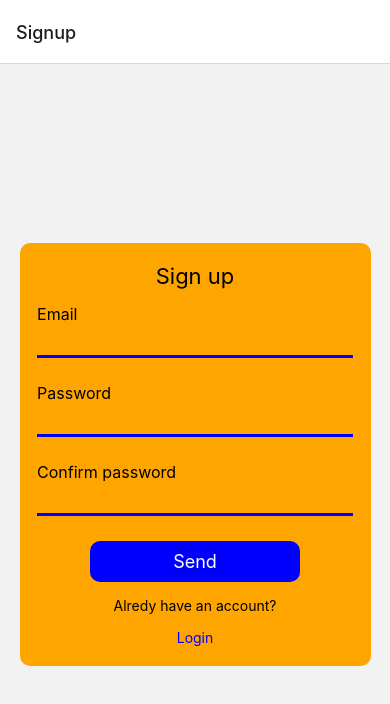
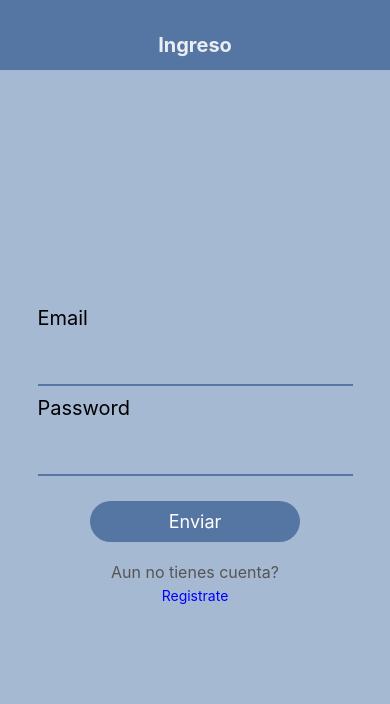
Before and after one commit to agustinhahn/SolutionIt, a React Native app: screen /Grillas in a window 390 px wide. Shown: the top 704 px of the page. Built offline with nearby package versions, Linux system fonts and the light colour scheme.

Commit message:
sumando estilos login y grillas

```diff
--- a/src/components/AcordeonGrillas.js
+++ b/src/components/AcordeonGrillas.js
@@ -1,12 +1,13 @@
 import { View, Text, TouchableOpacity, StyleSheet, Button, Pressable } from 'react-native';
 import Collapsible from 'react-native-collapsible';
 import { useEffect, useState } from 'react';
-import {estadoTarea} from "../features/itSlice"
+import { estadoTarea } from "../features/itSlice"
 import { useDispatch } from 'react-redux'
 import { useSelector } from 'react-redux'
 import Loader from './Loader';
+import { colors } from "../global/colors"
 
-const Acordeon = ({ trabajo, navigation, route , arrayUsado}) => {
+const Acordeon = ({ trabajo, navigation, route, arrayUsado }) => {
 
     const dispatch = useDispatch()
     const trabajosPendientes = useSelector(state => state.it.value.tareasPendientes)
@@ -16,7 +17,7 @@ const Acordeon = ({ trabajo, navigation, route , arrayUsado}) => {
     const toggleCollapse = () => {
         setIsCollapsed(!isCollapsed);
     };
-    if(!trabajo) return <Loader />
+    if (!trabajo) return <Loader />
     return (
         <View style={styles.container}>
             <TouchableOpacity onPress={toggleCollapse} style={styles.header}>
@@ -28,14 +29,14 @@ const Acordeon = ({ trabajo, navigation, route , arrayUsado}) => {
                         <View style={styles.actionsContainer}>
                             <Pressable
                                 style={styles.terminadoButton}
-                            onPress={() => navigation.navigate('FinInstalacion',{idTarea: trabajo.id})}
+                                onPress={() => navigation.navigate('FinInstalacion', { idTarea: trabajo.id })}
                             >
                                 <Text style={styles.actionButtonText}>TERMINADO</Text>
                             </Pressable>
                             <Pressable
                                 style={styles.suspendidoButton}
-                            onPress={()=>{
-                            dispatch(estadoTarea({ idTarea: trabajo.id}))
+                                onPress={() => {
+                                    dispatch(estadoTarea({ idTarea: trabajo.id }))
                                     navigation.navigate('TareaFinalizada')
                                 }}
                             >
@@ -46,15 +47,40 @@ const Acordeon = ({ trabajo, navigation, route , arrayUsado}) => {
                         null
                 }
                 <View style={styles.content}>
-                    <Text style={styles.infoText}>Numero de cliente: {trabajo.numero_cliente}</Text>
-                    <Text style={styles.infoText}>Titular: {trabajo.titular}</Text>
-                    <Text style={styles.infoText}>Direccion: {trabajo.direccion}</Text>
-                    <Text style={styles.infoText}>Telefono: {trabajo.telefono}</Text>
-                    <Text style={styles.infoText}>Cobrar: {trabajo.costo}</Text>
-                    <Text style={styles.infoText}>Direccion IP/Precinto: {trabajo.direccion_ip_precinto}</Text>
-                    <Text style={styles.infoText}>Accesspoint/Caja: {trabajo.accesspoint_caja}</Text>
-                    <Text style={styles.infoText}>Info adicional: {trabajo.info_adicional}</Text>
+                    <View style={styles.infoRow}>
+                        <Text style={styles.infoTitle}>Número de cliente: </Text>
+                        <Text style={styles.infoText}>{trabajo.numero_cliente}</Text>
                     </View>
+                    <View style={styles.infoRow}>
+                        <Text style={styles.infoTitle}>Titular: </Text>
+                        <Text style={styles.infoText}>{trabajo.titular}</Text>
+                    </View>
+                    <View style={styles.infoRow}>
+                        <Text style={styles.infoTitle}>Dirección: </Text>
+                        <Text style={styles.infoText}>{trabajo.direccion}</Text>
+                    </View>
+                    <View style={styles.infoRow}>
+                        <Text style={styles.infoTitle}>Teléfono: </Text>
+                        <Text style={styles.infoText}>{trabajo.telefono}</Text>
+                    </View>
+                    <View style={styles.infoRow}>
+                        <Text style={styles.infoTitle}>Cobrar: </Text>
+                        <Text style={styles.infoText}>{trabajo.costo}</Text>
+                    </View>
+                    <View style={styles.infoRow}>
+                        <Text style={styles.infoTitle}>Dirección IP/Precinto: </Text>
+                        <Text style={styles.infoText}>{trabajo.direccion_ip_precinto}</Text>
+                    </View>
+                    <View style={styles.infoRow}>
+                        <Text style={styles.infoTitle}>Accesspoint/Caja: </Text>
+                        <Text style={styles.infoText}>{trabajo.accesspoint_caja}</Text>
+                    </View>
+                    <View style={styles.infoRow}>
+                        <Text style={styles.infoTitle}>Info adicional: </Text>
+                        <Text style={styles.infoText}>{trabajo.info_adicional}</Text>
+                    </View>
+                </View>
+
             </Collapsible>
         </View>
     );
@@ -74,12 +100,12 @@ const styles = StyleSheet.create({
     },
     header: {
         padding: 16,
-        backgroundColor: '#3498DB',
+        backgroundColor: colors.blue9,
         justifyContent: 'center',
         alignItems: 'center',
     },
     title: {
-        color: '#FFFFFF',
+        color: colors.blue1,
         fontSize: 18,
         fontWeight: 'bold',
     },
@@ -87,6 +113,7 @@ const styles = StyleSheet.create({
         flexDirection: 'row',
         justifyContent: 'space-around',
         paddingVertical: 8,
+        backgroundColor: colors.blue3
     },
     suspendidoButton: {
         flex: 1,
@@ -94,7 +121,7 @@ const styles = StyleSheet.create({
         borderRadius: 8,
         marginHorizontal: 8,
         alignItems: 'center',
-        backgroundColor: 'orange',
+        backgroundColor: colors.blue7,
     },
     terminadoButton: {
         flex: 1,
@@ -102,18 +129,28 @@ const styles = StyleSheet.create({
         borderRadius: 8,
         marginHorizontal: 8,
         alignItems: 'center',
-        backgroundColor: '#4CAF50',
+        backgroundColor: colors.blue7,
     },
     actionButtonText: {
         color: '#FFFFFF',
-        fontSize: 16,
+        fontSize: 12,
         fontWeight: 'bold',
     },
     content: {
         padding: 16,
+        backgroundColor: colors.blue3
     },
     infoText: {
         marginBottom: 8,
         fontSize: 16,
     },
+    infoTitle: {
+        marginBottom: 4,
+        fontSize: 16,
+        fontWeight: 'bold',
+    },
+    infoRow: {
+        flexDirection: 'row',
+        marginBottom: 6,
+    }
 });
--- a/src/components/Header.js
+++ b/src/components/Header.js
@@ -1,5 +1,5 @@
 import { View, Text, StyleSheet } from 'react-native'
-import React from 'react'
+import {colors} from "../global/colors"
 
 const Header = ({title}) => {
     return (
@@ -13,16 +13,17 @@ export default Header
 
 const styles = StyleSheet.create({
     container: {
-        backgroundColor: '#3498DB',
+        backgroundColor: colors.blue6,
         width: '100%',
-        height: 80,
+        height: 70,
         justifyContent: 'center',
         alignItems: 'center',
         elevation: 4,
     },
     text: {
-        fontSize: 24,
+        fontSize: 20,
         fontWeight: 'bold',
-        color: '#FFFFFF',
+        color: colors.blue2,
+        paddingTop:20
     },
 });
--- a/src/components/InputForm.js
+++ b/src/components/InputForm.js
@@ -1,5 +1,5 @@
 import { StyleSheet, Text, View, TextInput } from 'react-native'
-
+import {colors} from "../global/colors"
 
 const InputForm = ({ label, value, onChangeText, isSecure, error }) => {
 
@@ -25,17 +25,18 @@ const styles = StyleSheet.create({
     input: {
         width: "90%",
         borderWidth: 0,
-        borderBottomWidth: 3,
-        borderBottomColor: "blue",
-        padding: 2,
-        fontSize: 14,
+        borderBottomWidth: 2,
+        borderBottomColor: colors.blue6,
+        paddingTop: 10,
+        paddingBottom: 10,
+        fontSize: 20,
         marginHorizontal: "5%",
         marginVertical: 10
     },
     titleInput: {
         width: "90%",
         marginHorizontal: "5%",
-        fontSize: 16,
+        fontSize: 20,
     },
     error: {
         fontSize: 16,
--- a/src/components/SubmitButton.js
+++ b/src/components/SubmitButton.js
@@ -1,5 +1,5 @@
 import { StyleSheet, Text, Pressable } from 'react-native'
-
+import {colors} from "../global/colors"
 
 const SubmitButton = ({ title, onPress }) => {
 
@@ -17,10 +17,11 @@ export default SubmitButton
 const styles = StyleSheet.create({
     button: {
         width: "60%",
-        backgroundColor: "blue",
+        margin:  15,
+        backgroundColor: colors.blue6,
         padding: 10,
-        alignItems: "enter",
-        borderRadius: 10
+        alignItems: "center",
+        borderRadius: 30,
     },
     text: {
         textAlign: "center",
--- /dev/null
+++ b/src/global/colors.js
@@ -0,0 +1,17 @@
+export const colors = {
+    blue1:"#f5f7fa",
+    blue2:"#eaedf4",
+    blue3:"#d0d9e7",
+    blue4:"#a6b9d3",
+    blue5:"#7693ba",
+    blue6:"#5576a2",
+    blue7:"#415e88",
+    blue8:"#364c6e",
+    blue9:"#30425c",
+    green1:"#4d9a52",
+    green2:"#4d9a52",
+    green3:"#3c7d40",
+    gray1: "#7a877b",
+    gray2: "#606c62",
+    gray3: "#4b564d"
+}
--- a/src/navigation/AuthStack.js
+++ b/src/navigation/AuthStack.js
@@ -1,6 +1,8 @@
 import { createNativeStackNavigator } from '@react-navigation/native-stack'
 import Signup from '../screens/Signup'
 import Login from '../screens/Login'
+import Header from '../components/Header'
+import { colors } from '../global/colors'
 
 
 const Stack = createNativeStackNavigator()
@@ -8,17 +10,18 @@ const Stack = createNativeStackNavigator()
 const AuthStack = () => {
     return (
         <Stack.Navigator
-            initialRouteName='Signup'
-            screenOptions={
-                ({ route }) => {
-                    return {
-                        // header: () => <Header title="Bienvenido" />
-                    }
+            initialRouteName='Login'
+            screenOptions={({ route }) => {
+                return {
+                    header: () => <Header title={
+                                        route.name === "Login" ? "Ingreso" :
+                                        route.name === "Signup" ?  "Registro": null
+                    } />
                 }
-            }
+            }}
         >
+            <Stack.Screen name="Login" component={Login} />
             <Stack.Screen name="Signup" component={Signup} />
-            <Stack.Screen name="Login" component={Login} />
         </Stack.Navigator>
     )
 }
--- a/src/screens/Grillas.js
+++ b/src/screens/Grillas.js
@@ -6,6 +6,7 @@ import { useEffect } from 'react'
 import { setProducts, setTareasPendientes, setTareasFinalizadas } from '../features/itSlice'
 import { useGetStockQuery , useGetTareasFinalizadasQuery} from '../app/services/itServices'
 import Loader from '../components/Loader'
+import {colors} from "../global/colors"
 
 
 
@@ -82,7 +83,8 @@ const styles = StyleSheet.create({
     container: {
         flex: 1,
         width: '100%',
-        zIndex: 1
+        zIndex: 1,
+        backgroundColor: colors.blue4
     },
     buttonContainer: {
         flexDirection: 'row',
@@ -109,7 +111,7 @@ const styles = StyleSheet.create({
         marginHorizontal: 5,
     },
     buttonText: {
-        color: '#fff',
+        color: colors.blue1,
         textAlign: 'center',
     },
     centeredContainer: {
--- a/src/screens/Login.js
+++ b/src/screens/Login.js
@@ -5,6 +5,7 @@ import SubmitButton from '../components/SubmitButton'
 import { useLoginMutation } from '../app/services/auth'
 import { useDispatch } from 'react-redux'
 import { setUser } from '../features/auth/authSlice'
+import {colors} from "../global/colors"
 
 
 
@@ -25,9 +26,8 @@ const Login = ({ navigation }) => {
         triggerLogin({ email, password })
     }
     return (
-        <View style={styles.main}>
             <View style={styles.container}>
-                <Text style={styles.title} >Login to start</Text>
+                {/* <Text style={styles.title} >Ingresar</Text> */}
                 <InputForm
                     label="Email"
                     value={email}
@@ -42,13 +42,12 @@ const Login = ({ navigation }) => {
                     isSecure={true}
                     error=""
                 />
-                <SubmitButton onPress={onSubmit} title="Send" />
-                <Text style={styles.sub}>Not have an account?</Text>
+                <SubmitButton onPress={onSubmit} title="Enviar" />
+                <Text style={styles.sub}>Aun no tienes cuenta?</Text>
                 <Pressable onPress={() => navigation.navigate("Signup")} >
-                    <Text style={styles.subLink}>Sign up</Text>
+                    <Text style={styles.subLink}>Registrate</Text>
                 </Pressable>
             </View>
-        </View>
     )
 }
 
@@ -57,28 +56,36 @@ export default Login
 
 
 const styles = StyleSheet.create({
-    main: {
+    container: {
         flex: 1,
-        justifyContent: "center",
-        alignItems: "center"
-    },
-    container: {
-        width: "90%",
-        backgroundColor: "orange",
-        gap: 15,
-        borderRadius: 10,
+        padding: 20,
+        backgroundColor: colors.blue4,
         justifyContent: "center",
         alignItems: "center",
-        paddingVertical: 20
+        paddingVertical: 20,
+        shadowColor: "#000",
+        shadowOffset: {
+            width: 0,
+            height: 2,
+        },
+        shadowOpacity: 0.25,
+        shadowRadius: 3.84,
+        elevation: 5,
     },
     title: {
-        fontSize: 22,
+        fontSize: 24,
+        fontWeight: "bold",
+        color: "#333", // Cambiar el color del texto,
+        margin:20
     },
     sub: {
-        fontSize: 14,
+        fontSize: 16,
+        color: "#555", // Cambiar el color del texto
+        marginTop: 5,
     },
     subLink: {
         fontSize: 14,
-        color: "blue"
+        color: "blue",
+        margin: 5
     }
 })
--- a/src/screens/Signup.js
+++ b/src/screens/Signup.js
@@ -6,6 +6,7 @@ import { setUser } from '../features/auth/authSlice'
 import {signupSchema} from "../validations/signupSchema"
 import SubmitButton from '../components/SubmitButton'
 import InputForm from '../components/InputForm'
+import { colors } from '../global/colors'
 
 const Signup = ({ navigation }) => {
     const dispatch = useDispatch()
@@ -50,9 +51,9 @@ const Signup = ({ navigation }) => {
 
 
     return (
-        <View style={styles.main}>
+
             <View style={styles.container}>
-                <Text style={styles.title} >Sign up</Text>
+                {/* <Text style={styles.title}>Registrate</Text> */}
                 <InputForm
                     label="Email"
                     value={email}
@@ -61,28 +62,27 @@ const Signup = ({ navigation }) => {
                     error={emailError}
                 />
                 <InputForm
-                    label="Password"
+                    label="clave"
                     value={password}
                     onChangeText={(t) => setPassword(t)}
                     isSecure={true}
                     error={passwordError}
                 />
                 <InputForm
-                    label="Confirm password"
+                    label="Confirmar clave"
                     value={confirmPassword}
                     onChangeText={(t) => setConfirmPassword(t)}
                     isSecure={true}
                     error={confirmPasswordError}
-
                 />
-                <SubmitButton title="Send" onPress={onSubmit}
+                <SubmitButton title="Enviar" onPress={onSubmit}
                 />
-                <Text style={styles.sub}>Alredy have an account?</Text>
+                <Text style={styles.sub}>Ya tienes cuenta ?</Text>
                 <Pressable onPress={() => navigation.navigate("Login")}>
                     <Text style={styles.subLink}>Login</Text>
                 </Pressable>
             </View>
-        </View>
+
     )
 }
 
@@ -91,28 +91,36 @@ export default Signup
 
 
 const styles = StyleSheet.create({
-    main: {
+    container: {
         flex: 1,
-        justifyContent: "center",
-        alignItems: "center"
-    },
-    container: {
-        width: "90%",
-        backgroundColor: "orange",
-        gap: 15,
-        borderRadius: 10,
+        padding: 20,
+        backgroundColor: colors.blue4,
         justifyContent: "center",
         alignItems: "center",
-        paddingVertical: 20
+        paddingVertical: 20,
+        shadowColor: "#000",
+        shadowOffset: {
+            width: 0,
+            height: 2,
+        },
+        shadowOpacity: 0.25,
+        shadowRadius: 3.84,
+        elevation: 5,
     },
     title: {
-        fontSize: 22,
+        fontSize: 24,
+        fontWeight: "bold",
+        color: "#333", // Cambiar el color del texto,
+        margin: 20,
     },
     sub: {
-        fontSize: 14,
+        fontSize: 16,
+        color: "#555", // Cambiar el color del texto
+        marginTop: 5,
     },
     subLink: {
         fontSize: 14,
-        color: "blue"
+        color: "blue",
+        margin: 5
     }
 })
```
Also changed, not shown: src/navigation/GrillasStack.js (+8 -6 lines). Lines whose indentation alone changed are shown as unchanged.
